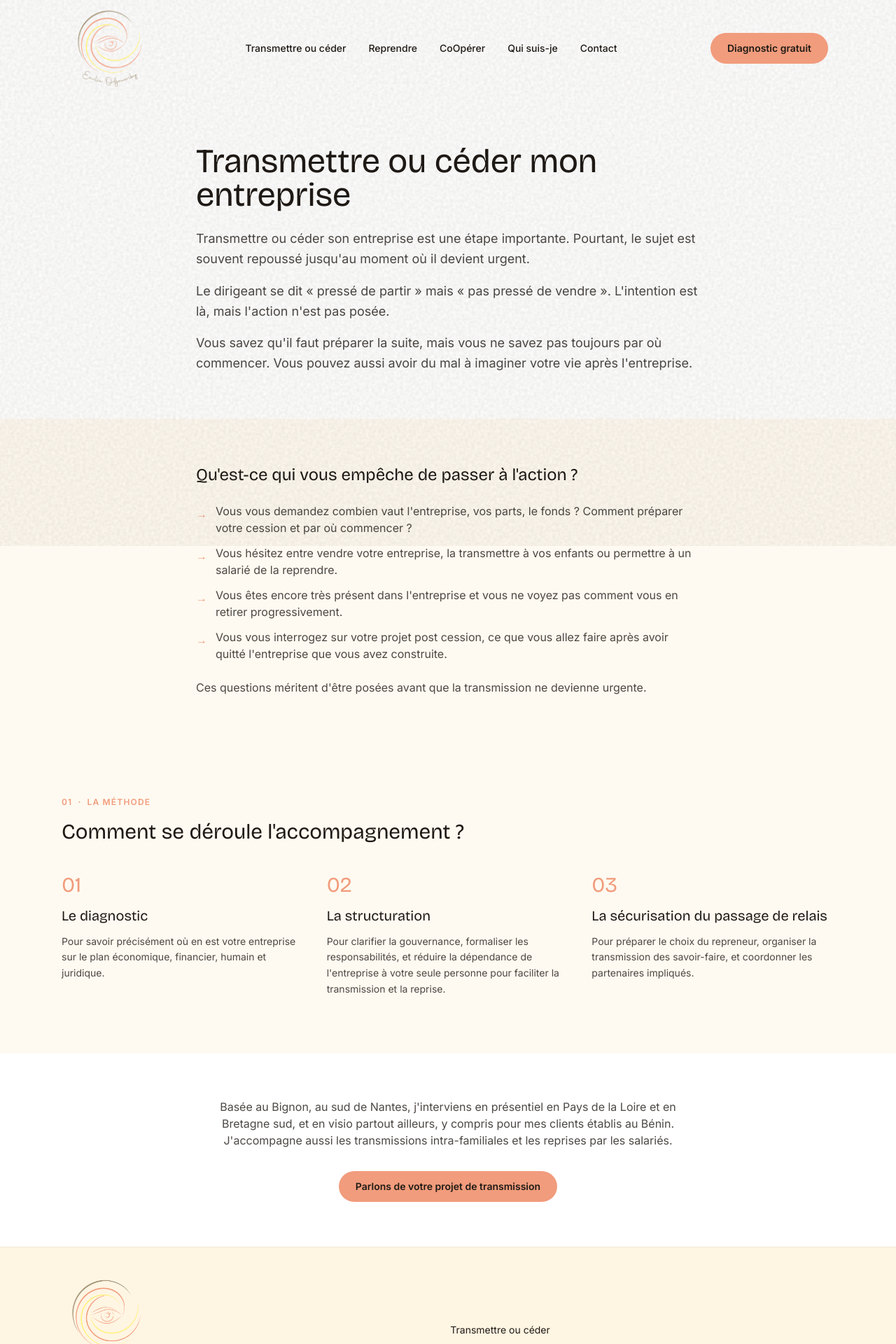
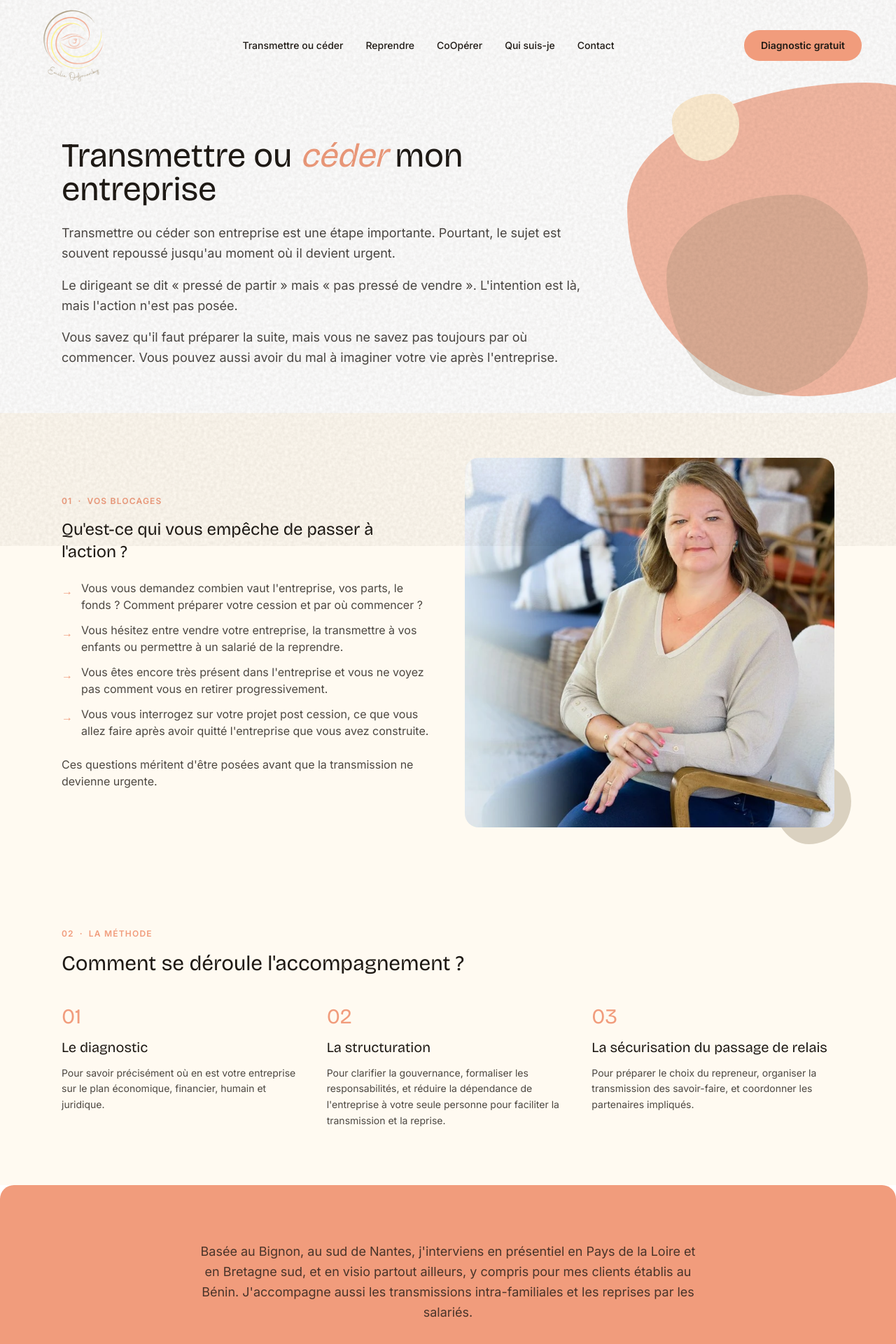
Before and after one commit to emilie-odjouoriby/emilie-website, a Next.js app: page /transmettre-ceder in a window 1280 px wide. Shown: the part 20-1940 px from the top of the page at 70% size. Built offline with nearby package versions, Linux system fonts and the light colour scheme; a web font is replaced by a local one.

Commit message:
style: stylize transmettre-ceder page and extract PageCtaBanner
- Add decorative blobs, italic accent, and left-aligned hero to match homepage
- Two-column blockers section with photo, per WhyMe pattern
- Extract PageCtaBanner from ClosingCtaSection for reuse across pages

```diff
--- a/src/app/(marketing)/transmettre-ceder/page.tsx
+++ b/src/app/(marketing)/transmettre-ceder/page.tsx
@@ -1,6 +1,9 @@
+import Image from "next/image";
 import { BulletList } from "@/components/ui/BulletList";
-import { Button } from "@/components/ui/Button";
+import { DecorativeBlob } from "@/components/ui/DecorativeBlob";
+import { Eyebrow } from "@/components/ui/Eyebrow";
 import { NumberedSteps } from "@/components/sections/NumberedSteps";
+import { PageCtaBanner } from "@/components/sections/PageCtaBanner";
 import { RevealOnScroll } from "@/components/ui/RevealOnScroll";
 import { ROUTES } from "@/constants/routes";
 
@@ -32,61 +35,81 @@ const STEPS = [
 export default function TransmettreCederPage() {
   return (
     <>
-      <section className="mx-auto max-w-3xl px-6 pb-16 pt-20">
-        <RevealOnScroll>
+      <section className="relative overflow-x-hidden">
+        <DecorativeBlob className="-right-40 -top-0 h-[28rem] w-[28rem] bg-corail/70 md:h-[28rem] md:w-[34rem] hidden lg:block" />
+        <DecorativeBlob className="right-10 top-40 h-56 w-56 bg-dore/30 md:h-72 md:w-72 hidden lg:block" />
+        <DecorativeBlob className="right-56 top-4 h-24 w-24 bg-beige-clair lg:block hidden" />
+
+        <div className="relative mx-auto max-w-6xl px-6 pb-16 pt-20">
+          <RevealOnScroll className="max-w-3xl">
             <h1 className="font-display text-4xl text-encre md:text-5xl">
-            Transmettre ou céder mon entreprise
+              Transmettre ou <span className="italic text-corail">céder</span>{" "}
+              mon entreprise
             </h1>
             <p className="mt-6 text-lg leading-relaxed text-encre/80">
-            Transmettre ou céder son entreprise est une étape importante. Pourtant, le sujet est
-            souvent repoussé jusqu&apos;au moment où il devient urgent.
+              Transmettre ou céder son entreprise est une étape importante.
+              Pourtant, le sujet est souvent repoussé jusqu&apos;au moment où il
+              devient urgent.
             </p>
             <p className="mt-4 text-lg leading-relaxed text-encre/80">
-            Le dirigeant se dit « pressé de partir » mais « pas pressé de vendre ».
-            L&apos;intention est là, mais l&apos;action n&apos;est pas posée.
+              Le dirigeant se dit « pressé de partir » mais « pas pressé de
+              vendre ». L&apos;intention est là, mais l&apos;action n&apos;est
+              pas posée.
             </p>
             <p className="mt-4 text-lg leading-relaxed text-encre/80">
-            Vous savez qu&apos;il faut préparer la suite, mais vous ne savez pas toujours par où
-            commencer. Vous pouvez aussi avoir du mal à imaginer votre vie après l&apos;entreprise.
-          </p>
-        </RevealOnScroll>
-      </section>
-
-      <section className="bg-beige-clair/30 py-16">
-        <div className="mx-auto max-w-3xl px-6">
-          <RevealOnScroll>
-            <h2 className="font-display text-2xl text-encre">
-              Qu&apos;est-ce qui vous empêche de passer à l&apos;action ?
-            </h2>
-            <BulletList items={BLOCKING_QUESTIONS} className="mt-6" />
-            <p className="mt-6 text-encre/80">
-              Ces questions méritent d&apos;être posées avant que la transmission ne devienne
-              urgente.
+              Vous savez qu&apos;il faut préparer la suite, mais vous ne savez
+              pas toujours par où commencer. Vous pouvez aussi avoir du mal à
+              imaginer votre vie après l&apos;entreprise.
             </p>
           </RevealOnScroll>
         </div>
       </section>
 
+      <section className="bg-beige-clair/30 py-16">
+        <div className="mx-auto grid max-w-6xl items-center gap-12 px-6 md:grid-cols-2">
+          <RevealOnScroll>
+            <Eyebrow index="01">Vos blocages</Eyebrow>
+            <h2 className="mt-4 font-display text-2xl text-encre">
+              Qu&apos;est-ce qui vous empêche de passer à l&apos;action ?
+            </h2>
+            <BulletList items={BLOCKING_QUESTIONS} className="mt-6" />
+            <p className="mt-6 text-encre/80">
+              Ces questions méritent d&apos;être posées avant que la
+              transmission ne devienne urgente.
+            </p>
+          </RevealOnScroll>
+
+          <RevealOnScroll delay={0.1} className="relative hidden md:block">
+            <DecorativeBlob className="-bottom-6 -right-6 h-28 w-28 bg-dore/40" />
+            <div className="relative aspect-square overflow-hidden rounded-lg">
+              <Image
+                src="/photos/photo4.webp"
+                alt="Émilie Odjouoriby"
+                fill
+                sizes="(min-width: 768px) 40vw, 100vw"
+                className="object-cover"
+              />
+            </div>
+          </RevealOnScroll>
+        </div>
+      </section>
+
       <NumberedSteps
-        eyebrowIndex="01"
+        eyebrowIndex="02"
         eyebrowLabel="La méthode"
         heading="Comment se déroule l'accompagnement ?"
         steps={STEPS}
       />
 
-      <section className="mx-auto max-w-3xl px-6 py-16 text-center">
-        <RevealOnScroll>
-          <p className="text-encre/80">
-            Basée au Bignon, au sud de Nantes, j&apos;interviens en présentiel en Pays de la Loire
-            et en Bretagne sud, et en visio partout ailleurs, y compris pour mes clients établis au
-            Bénin. J&apos;accompagne aussi les transmissions intra-familiales et les reprises par
-            les salariés.
-          </p>
-          <Button href={ROUTES.contact} className="mt-8">
-            Parlons de votre projet de transmission
-          </Button>
-        </RevealOnScroll>
-      </section>
+      <PageCtaBanner
+        buttonLabel="Parlons de votre projet de transmission"
+        buttonHref={ROUTES.contact}
+      >
+        Basée au Bignon, au sud de Nantes, j&apos;interviens en présentiel en
+        Pays de la Loire et en Bretagne sud, et en visio partout ailleurs, y
+        compris pour mes clients établis au Bénin. J&apos;accompagne aussi les
+        transmissions intra-familiales et les reprises par les salariés.
+      </PageCtaBanner>
     </>
   );
 }
--- a/src/components/layout/Header.tsx
+++ b/src/components/layout/Header.tsx
@@ -32,7 +32,7 @@ export function Header() {
   );
 
   return (
-    <header className="sticky top-4 z-40 mx-auto min-w-full px-4 sm:px-18">
+    <header className="sticky top-4 z-40 mx-auto min-w-full lg:min-w-7xl px-4 lg:px-6">
       <div
         className={`flex items-center justify-between gap-4 rounded-lg border px-6 py-3 transition-all duration-300 ${
           isScrolled
@@ -45,14 +45,14 @@ export function Header() {
             src={logo}
             alt="Emilie Odjouoriby"
             height={112}
-            className="h-30 w-auto"
+            className="h-28 w-auto"
             priority
           />
         </Link>
 
         <nav
           aria-label="Navigation principale"
-          className="hidden items-center gap-6 md:flex lg:gap-8"
+          className="hidden items-center gap-6 lg:flex lg:gap-8"
         >
           {NAV_LINKS.map((link) => (
             <Link
@@ -65,7 +65,7 @@ export function Header() {
           ))}
         </nav>
 
-        <div className="hidden md:block">
+        <div className="hidden lg:block">
           <Button href={ROUTES.diagnostic}>Diagnostic gratuit</Button>
         </div>
 
--- a/src/components/layout/MobileMenu.tsx
+++ b/src/components/layout/MobileMenu.tsx
@@ -9,7 +9,7 @@ export function MobileMenu() {
   const [open, setOpen] = useState(false);
 
   return (
-    <div className="md:hidden">
+    <div className="lg:hidden">
       <button
         type="button"
         aria-expanded={open}
--- a/src/components/sections/ClosingCtaSection.tsx
+++ b/src/components/sections/ClosingCtaSection.tsx
@@ -1,29 +1,16 @@
-import { Button } from "@/components/ui/Button";
-import { RevealOnScroll } from "@/components/ui/RevealOnScroll";
+import { PageCtaBanner } from "@/components/sections/PageCtaBanner";
 import { ROUTES } from "@/constants/routes";
 
 export function ClosingCtaSection() {
   return (
-    <section className="bg-corail py-20 rounded-t-lg">
-      <div className="mx-auto max-w-3xl px-6 text-center">
-        <RevealOnScroll>
-          <h2 className="font-display text-3xl text-encre md:text-4xl">
-            Vous souhaitez parler de votre situation ?
-          </h2>
-          <p className="mt-6 text-lg leading-relaxed text-encre/80">
-            Vous n&apos;avez pas besoin d&apos;avoir toutes les réponses avant
-            de me contacter. Un premier échange nous permettra de comprendre
-            votre situation et de voir si mon accompagnement peut vous être
-            utile.
-          </p>
-          <div className="mt-8 flex flex-wrap justify-center gap-4">
-            {/* variant="secondary" pour rester visible sur le fond corail de la section (primary s'y fondrait). */}
-            <Button href={ROUTES.contact} variant="secondary">
-              Réserver un créneau dans mon agenda
-            </Button>
-          </div>
-        </RevealOnScroll>
-      </div>
-    </section>
+    <PageCtaBanner
+      heading="Vous souhaitez parler de votre situation ?"
+      buttonLabel="Réserver un créneau dans mon agenda"
+      buttonHref={ROUTES.contact}
+    >
+      Vous n&apos;avez pas besoin d&apos;avoir toutes les réponses avant de me
+      contacter. Un premier échange nous permettra de comprendre votre situation
+      et de voir si mon accompagnement peut vous être utile.
+    </PageCtaBanner>
   );
 }
--- /dev/null
+++ b/src/components/sections/PageCtaBanner.tsx
@@ -0,0 +1,42 @@
+import type { ReactNode } from "react";
+import { Button } from "@/components/ui/Button";
+import { RevealOnScroll } from "@/components/ui/RevealOnScroll";
+
+interface PageCtaBannerProps {
+  heading?: string;
+  children: ReactNode;
+  buttonLabel: string;
+  buttonHref: string;
+}
+
+export function PageCtaBanner({
+  heading,
+  children,
+  buttonLabel,
+  buttonHref,
+}: PageCtaBannerProps) {
+  return (
+    <section className="px-4 rounded-t-lg bg-corail py-20 sm:px-6 md:px-10">
+      <div className="mx-auto max-w-3xl px-6 text-center">
+        <RevealOnScroll>
+          {heading ? (
+            <h2 className="font-display text-3xl text-encre md:text-4xl">
+              {heading}
+            </h2>
+          ) : null}
+          <p
+            className={`text-lg leading-relaxed text-encre/80 ${heading ? "mt-6" : ""}`}
+          >
+            {children}
+          </p>
+          <div className="mt-8 flex flex-wrap justify-center gap-4">
+            {/* variant="secondary" pour rester visible sur le fond corail de la section (primary s'y fondrait). */}
+            <Button href={buttonHref} variant="secondary">
+              {buttonLabel}
+            </Button>
+          </div>
+        </RevealOnScroll>
+      </div>
+    </section>
+  );
+}
```
Lines whose indentation alone changed are shown as unchanged.
